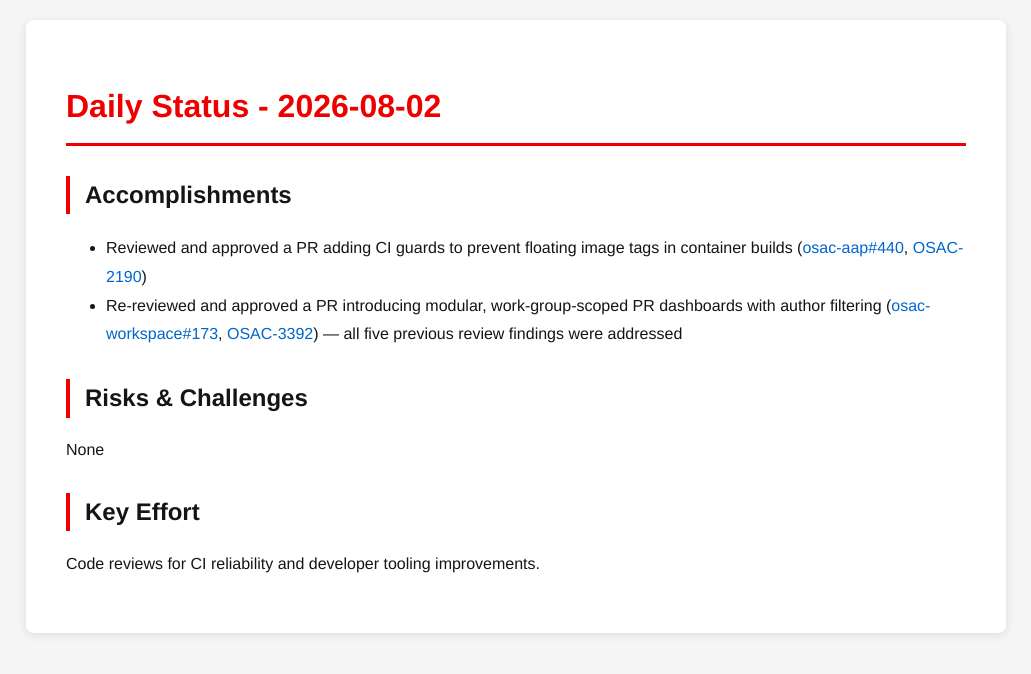
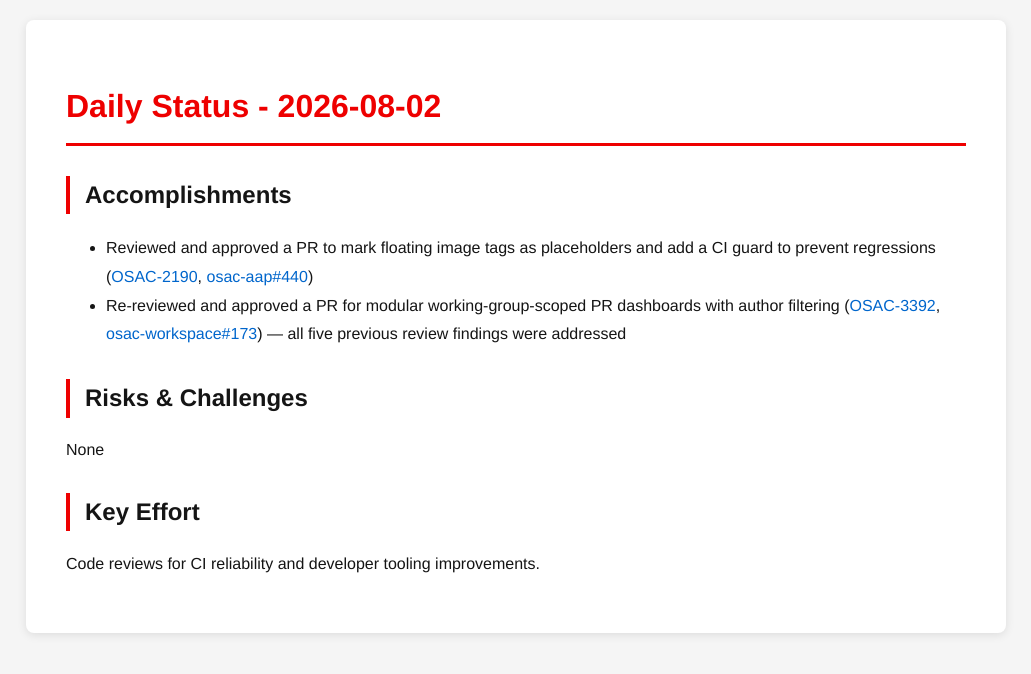
Before and after one commit to tzvatot/daily-status, a Jekyll site: the page built from 2026-08-02.md, in a window 1280 px wide. Shown: the top 674 px of the page, without its empty margins (124-1155 px from the left). Built offline with Jekyll 4.4.1, drawn with Linux system fonts in a browser that asks for light colours.

Commit message:
Daily status update - 2026-08-02

```diff
--- a/2026-08-02.md
+++ b/2026-08-02.md
@@ -7,8 +7,8 @@ date: 2026-08-02
 # Daily Status - 2026-08-02
 
 ## Accomplishments
-- Reviewed and approved a PR adding CI guards to prevent floating image tags in container builds ([osac-aap#440](https://github.com/osac-project/osac-aap/pull/440), [OSAC-2190](https://redhat.atlassian.net/browse/OSAC-2190))
-- Re-reviewed and approved a PR introducing modular, work-group-scoped PR dashboards with author filtering ([osac-workspace#173](https://github.com/osac-project/osac-workspace/pull/173), [OSAC-3392](https://redhat.atlassian.net/browse/OSAC-3392)) — all five previous review findings were addressed
+- Reviewed and approved a PR to mark floating image tags as placeholders and add a CI guard to prevent regressions ([OSAC-2190](https://redhat.atlassian.net/browse/OSAC-2190), [osac-aap#440](https://github.com/osac-project/osac-aap/pull/440))
+- Re-reviewed and approved a PR for modular working-group-scoped PR dashboards with author filtering ([OSAC-3392](https://redhat.atlassian.net/browse/OSAC-3392), [osac-workspace#173](https://github.com/osac-project/osac-workspace/pull/173)) — all five previous review findings were addressed
 
 ## Risks & Challenges
 None
```
